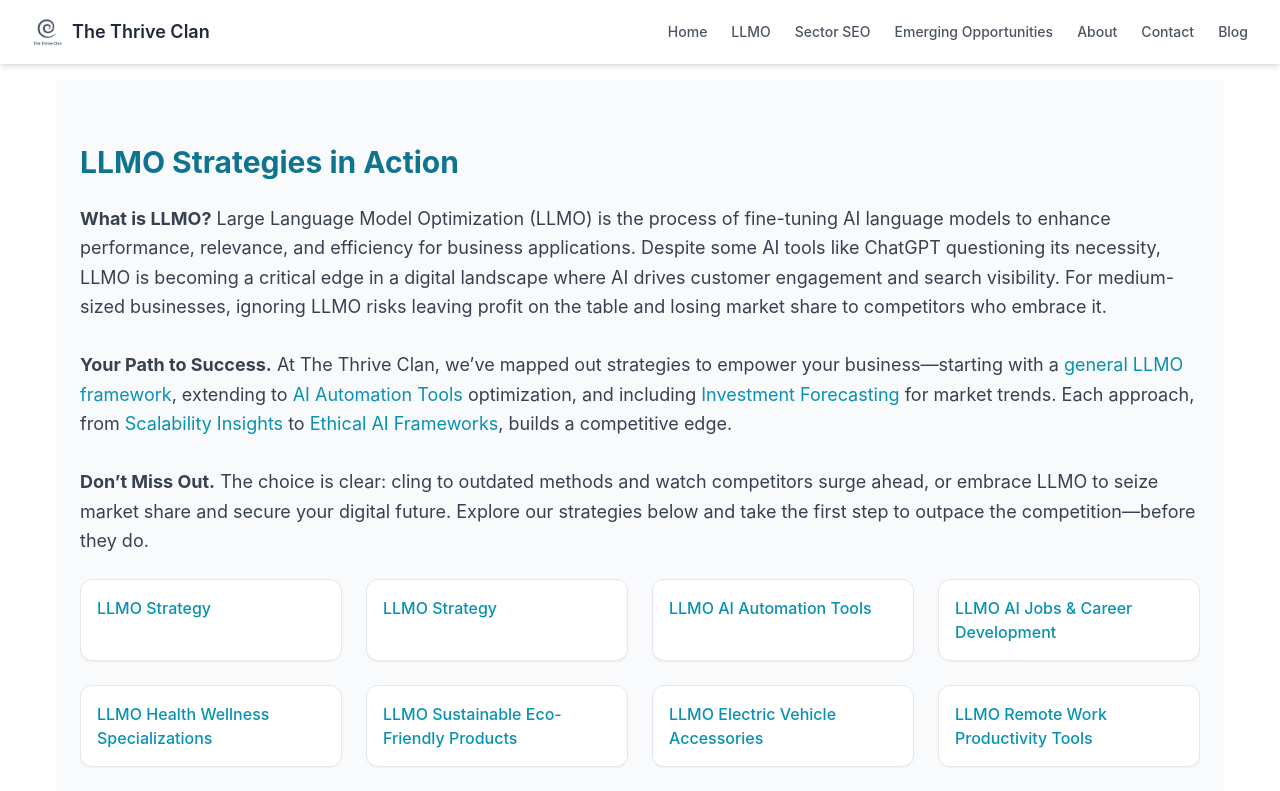
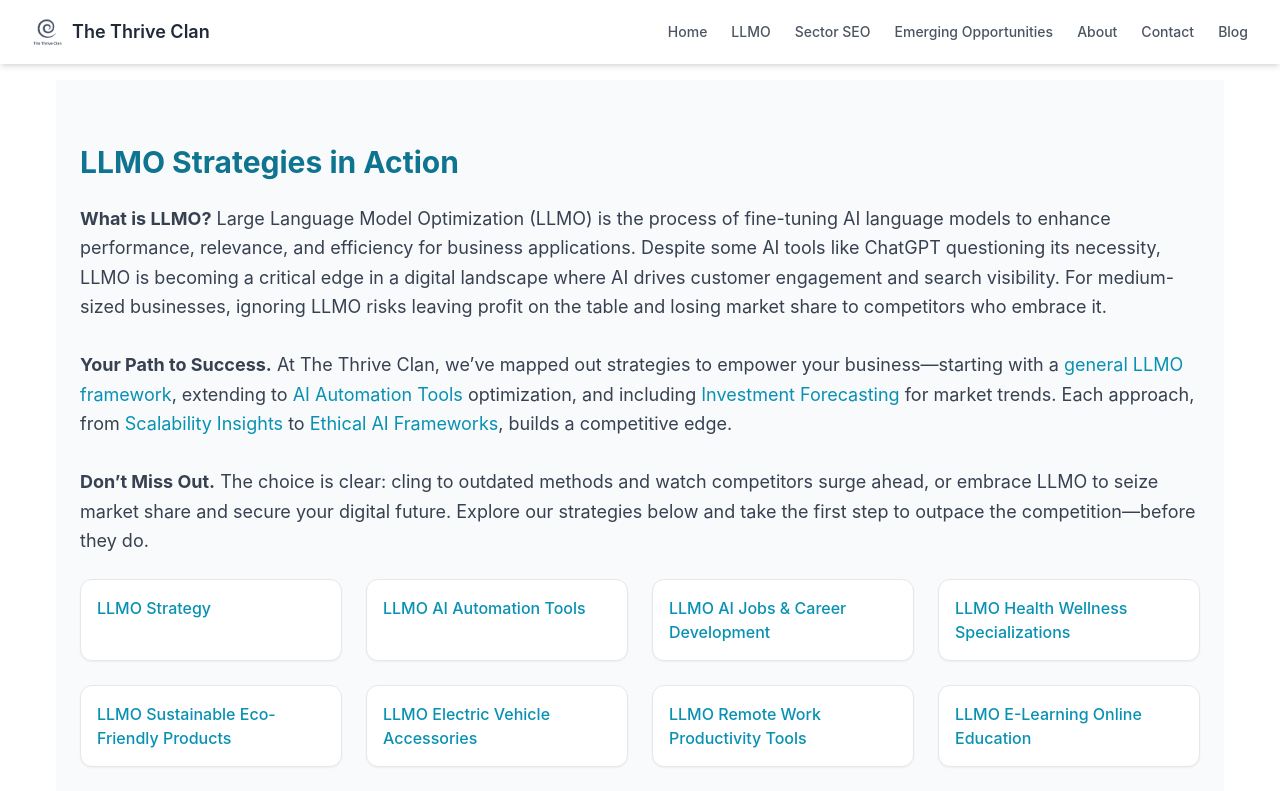
Before and after one commit to thriveuniverse/thethriveclan, a Next.js app: page /llmo in a window 1280 px wide. Shown: the top 791 px of the page. Built offline with nearby package versions, Linux system fonts and the light colour scheme.

Commit message:
corrected double llmo strategy

```diff
--- a/app/llmo/page.js
+++ b/app/llmo/page.js
@@ -1,13 +1,7 @@
 import Link from "next/link";
 
-// Centralized data with LLMO prefix
+// Centralized data with LLMO prefix, excluding general Strategy
 const sectors = [
-  {
-    title: "LLMO Strategy",
-    slug: "llmo-strategy",
-    img: "/images/ai-strategy.jpg",
-    alt: "Professional illustration of AI automation featuring digital circuits, robotic arm, AI chip, and workflow automation symbols in modern blue tones",
-  },
   {
     title: "LLMO AI Automation Tools",
     slug: "llmo-ai-automation-tools",
```
